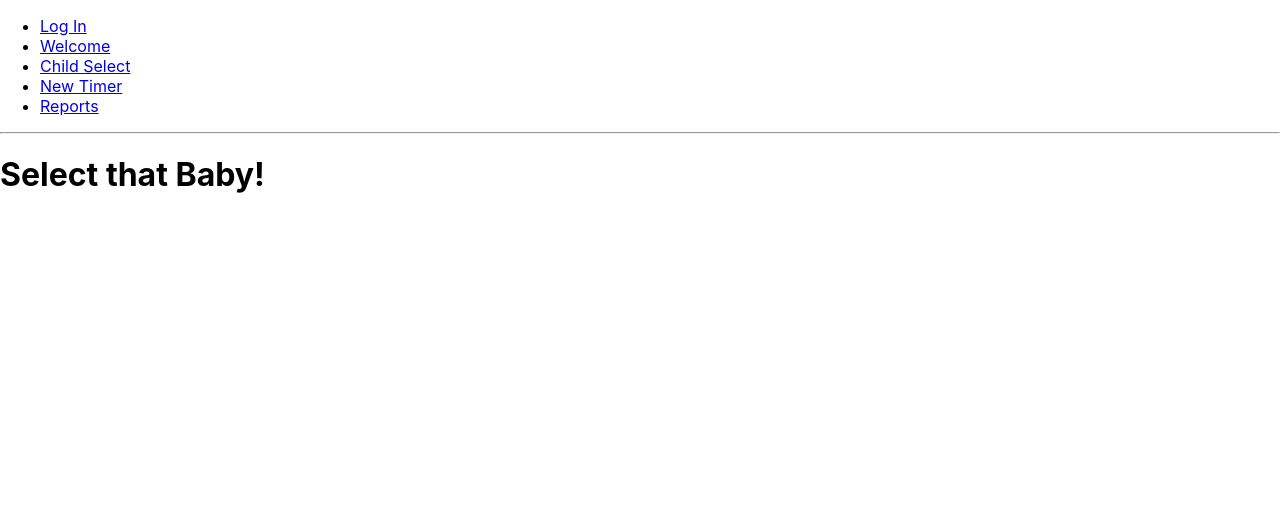
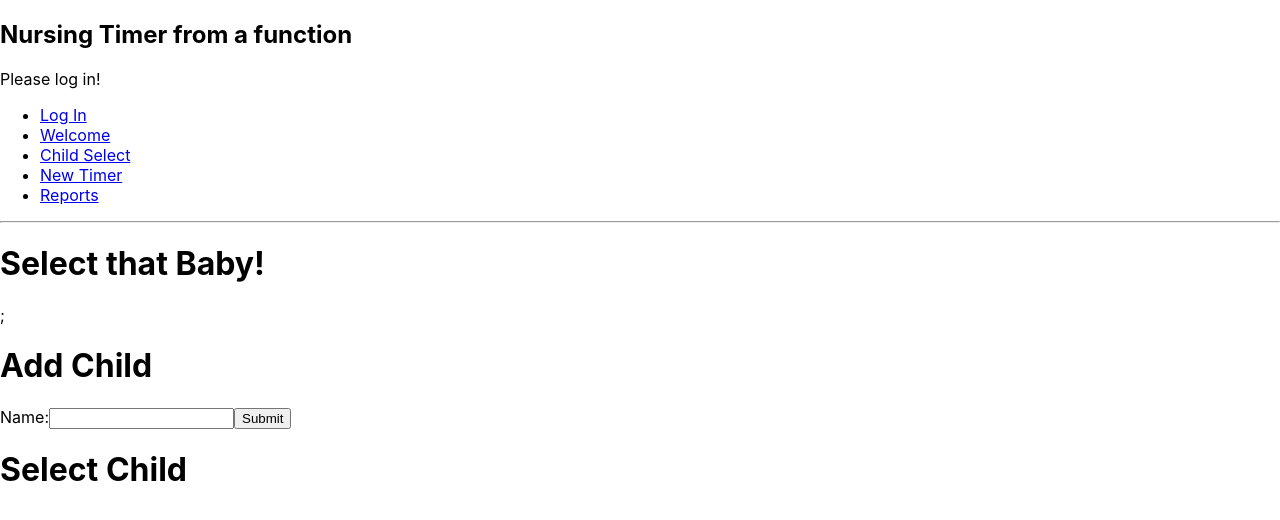
Before and after one commit to rches/nursingtimer, a React (Create React App) app: page /childselect in a window 1280 px wide. Shown: the top 520 px of the page. Built offline with nearby package versions, Linux system fonts and the light colour scheme; no server answers; the database is empty.

Commit message:
adding data structure and data fetching and form to add children by name

```diff
--- a/src/App.js
+++ b/src/App.js
@@ -5,17 +5,14 @@ import LogIn from "./pages/LogIn";
 import ChildSelect from "./pages/ChildSelect.js";
 import Reports from "./pages/Reports.js";
 import Welcome from "./pages/Welcome.js";
-import { auth, base, firebase } from "./base.js";
+import { firebase } from "./base.js";
+import Header from "./components/layout/header";
 
 class App extends React.Component {
     constructor(props) {
         super(props);
         this.state = {
-            startDate: "",
-            endDate: "",
-            isOn: false,
-            clickCount: 0,
-            user: {},
+            userName: "",
             loggedIn: false
         };
     }
@@ -37,25 +34,36 @@ class App extends React.Component {
             .auth()
             .signInWithPopup(provider)
             .then(result => {
-                // The signed-in user info.
-                const user = result.user;
-                this.setState({ user: user });
+                console.log("Log In Successful");
             })
             .catch(function(error) {
-                // Handle Errors here.
-                var errorCode = error.code;
-                var errorMessage = error.message;
-                // The email of the user's account used.
-                var email = error.email;
-                // The firebase.auth.AuthCredential type that was used.
-                var credential = error.credential;
-                // ...
+                console.log(error.message);
             });
     };
+
+    componentDidMount() {
+        firebase.auth().onAuthStateChanged(user => {
+            let displayName;
+            if (user) {
+                // User is signed in.
+                displayName = user.displayName;
+                this.setState({ loggedIn: true, userName: displayName });
+                // ...
+            } else {
+                displayName = "";
+                this.setState({ loggedIn: false, userName: displayName });
+            }
+        });
+    }
 
     render() {
         return (
             <Router>
+                <Header
+                    userName={this.state.userName}
+                    isLoggedIn={this.state.loggedIn}
+                />
+
                 <div>
                     <ul>
                         <li>
@@ -77,14 +85,9 @@ class App extends React.Component {
 
                     <hr />
 
-                    <div>{this.state.user.displayName}</div>
-
                     <Switch>
                         <Route exact path="/">
-                            <LogIn
-                                signInUser={this.signInUser}
-                                user={this.state.user}
-                            />
+                            <LogIn signInUser={this.signInUser} />
                         </Route>
                         <Route path="/welcome">
                             <Welcome />
--- /dev/null
+++ b/src/components/CreateChildForm.js
@@ -0,0 +1,38 @@
+import React from "react";
+import { base } from "../base";
+
+class CreateChildForm extends React.Component {
+    constructor(props) {
+        super(props);
+        this.state = { value: "" };
+    }
+
+    handleChange = e => {
+        this.setState({ value: e.target.value });
+    };
+
+    handleSubmit = e => {
+        e.preventDefault();
+        base.collection("Children")
+            .doc(this.state.value)
+            .set({ ChildName: this.state.value });
+    };
+
+    render() {
+        return (
+            <form onSubmit={this.handleSubmit}>
+                <label>
+                    Name:
+                    <input
+                        type="text"
+                        value={this.state.value}
+                        onChange={this.handleChange}
+                    />
+                </label>
+                <input type="submit" value="Submit" />
+            </form>
+        );
+    }
+}
+
+export default CreateChildForm;
--- /dev/null
+++ b/src/components/SelectChildList.js
@@ -0,0 +1,26 @@
+import React from "react";
+import { base } from "../base";
+let childArray;
+
+class SelectChildList extends React.Component {
+    componentDidMount() {
+        base.collection("Children")
+            .doc("ChildrenList")
+
+            .get()
+            .then(doc => {
+                // Object.keys(doc._snapshot).forEach(names => console.log(names));
+                const names = doc.data();
+                console.log(names.ChildrenName);
+                childArray = names.ChildrenName;
+            });
+    }
+
+    render() {
+        // const childList = childArray.map(child => <li>{child}</li>);
+
+        return <>{/* <ul>{childList}</ul> */}</>;
+    }
+}
+
+export default SelectChildList;
--- a/src/components/layout/header.js
+++ b/src/components/layout/header.js
@@ -1,14 +1,18 @@
-import React from 'react';
+import React from "react";
 
-class Button extends React.Component {
+const Header = props => {
+    const isLoggedIn = props.isLoggedIn;
 
-    render() {
-        return(
-            <h2>
-                Nursing Timer
-            </h2>
-        )
-    }
-}
+    return (
+        <>
+            <h2>Nursing Timer from a function</h2>
+            {isLoggedIn ? (
+                <div>Hello with a feeling, {props.userName}</div>
+            ) : (
+                <div>Please log in!</div>
+            )}
+        </>
+    );
+};
 
-export default Button;
+export default Header;
--- a/src/pages/ChildSelect.js
+++ b/src/pages/ChildSelect.js
@@ -1,11 +1,24 @@
 import React from "react";
-import Header from "../components/layout/header.js";
-import Footer from "../components/layout/footer.js";
+import CreateChildForm from "../components/CreateChildForm";
+import SelectChildList from "../components/SelectChildList";
 import { base } from "../base";
 
 class ChildSelect extends React.Component {
+    childArray = () => {};
     render() {
-        return <h1>Select that Baby!</h1>;
+        return (
+            <>
+                <h1>Select that Baby!</h1>;
+                <div>
+                    <h1>Add Child</h1>
+                    <CreateChildForm />
+                </div>
+                <div>
+                    <h1>Select Child</h1>
+                    <SelectChildList childArray={this.childArray} />
+                </div>
+            </>
+        );
     }
 }
 
--- a/src/pages/NewTimer.js
+++ b/src/pages/NewTimer.js
@@ -54,7 +54,6 @@ class NewTimer extends React.Component {
     render() {
         return (
             <div className="wrapper">
-                <Header />
                 {/* this evaluation below reads 'if clickCount is less than 2 display TimerButton' - React Documentation!
                  */}
                 {this.state.clickCount < 2 && (
```
Also changed, not shown: src/components/layout/footer.js (+2 -7 lines).
